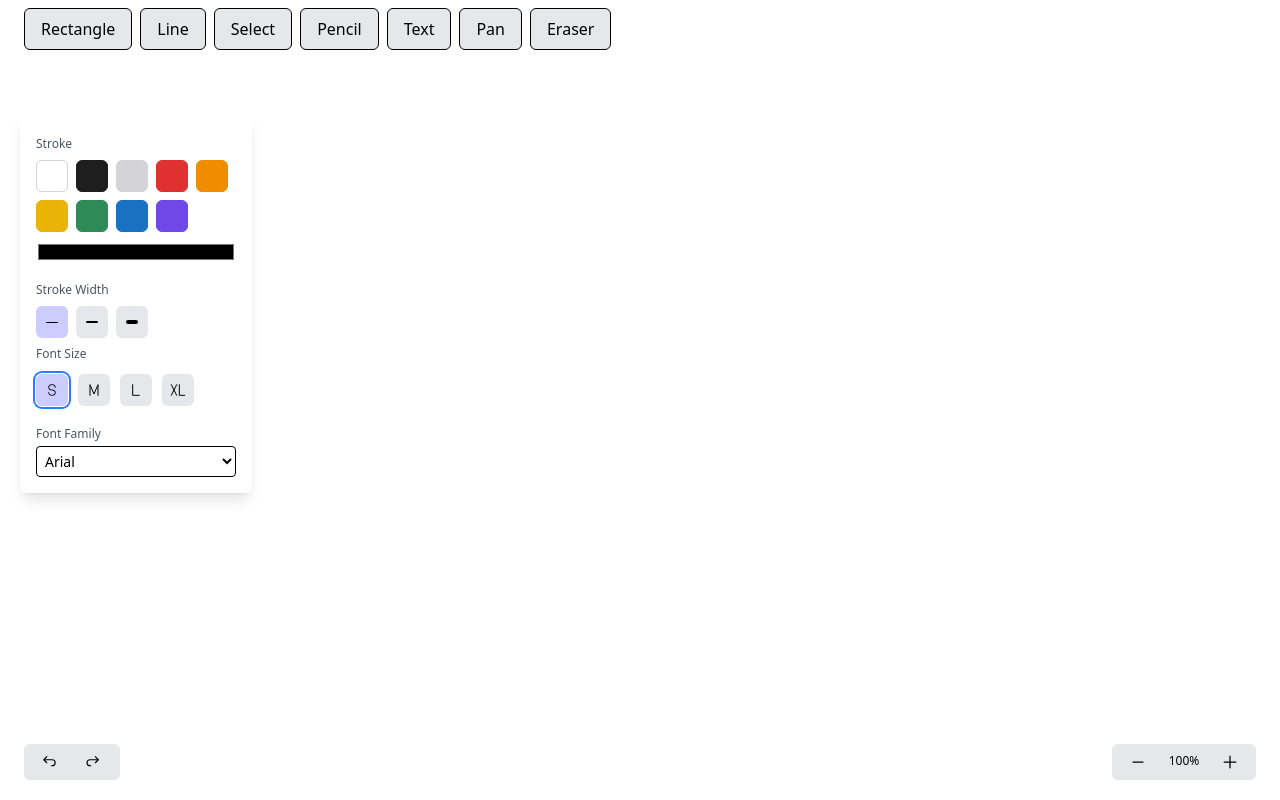
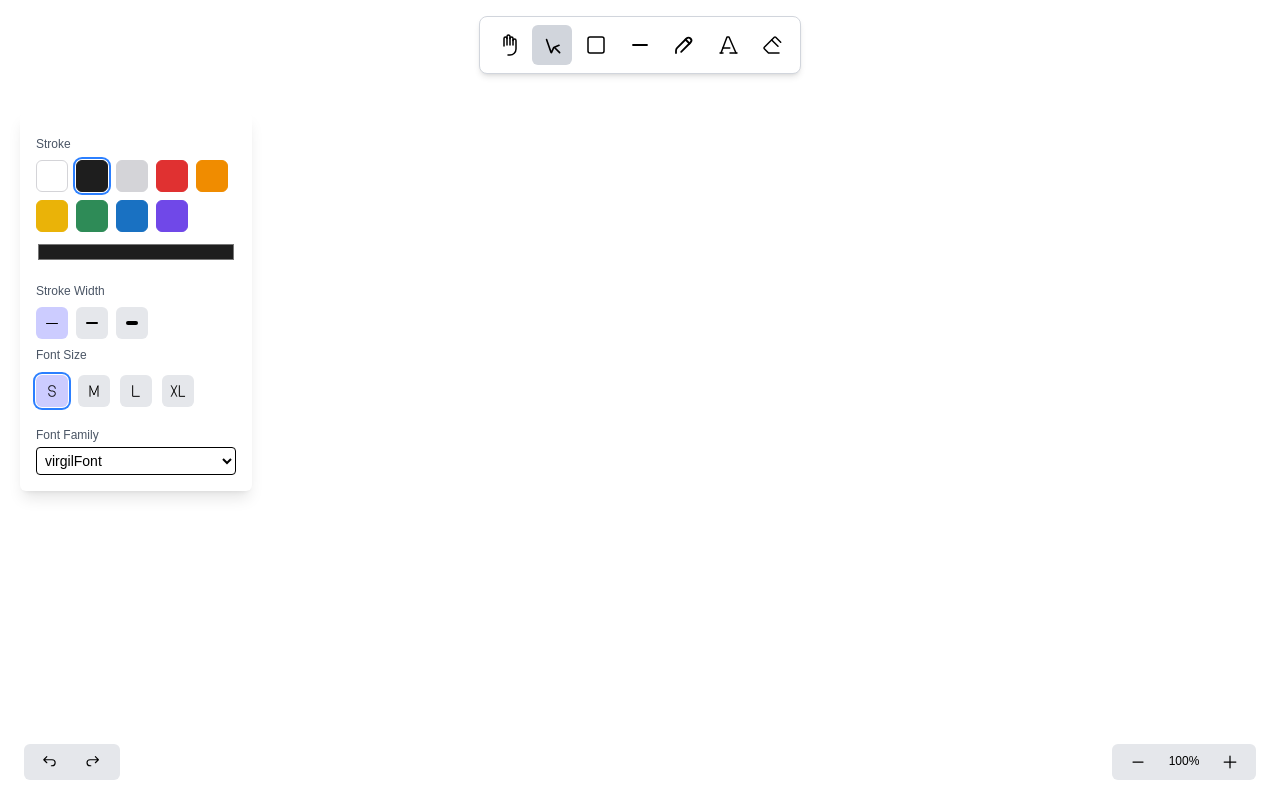
Before and after one commit to Cheapstar/Drawing-app, a Next.js app: page / in a window 1280 px wide. Built offline with nearby package versions, Linux system fonts and the light colour scheme; a web font is replaced by a local one.

Commit message:
added dpr for crispier images

```diff
--- a/app/layout.tsx
+++ b/app/layout.tsx
@@ -1,6 +1,7 @@
 import type { Metadata } from "next";
 import { Geist, Geist_Mono } from "next/font/google";
 import "./globals.css";
+import localFont from "next/font/local";
 
 const geistSans = Geist({
   variable: "--font-geist-sans",
@@ -12,6 +13,9 @@ const geistMono = Geist_Mono({
   subsets: ["latin"],
 });
 
+const virgilFont = localFont({
+  src: "/fonts/virgil.woff2",
+});
 export const metadata: Metadata = {
   title: "Create Next App",
   description: "Generated by create next app",
@@ -24,7 +28,9 @@ export default function RootLayout({
 }>) {
   return (
     <html lang="en">
-      <body className={`${geistSans.variable} ${geistMono.variable}`}>
+      <body
+        className={`${geistSans.variable} ${geistMono.variable} ${virgilFont.className}`}
+      >
         {children}
       </body>
     </html>
--- a/components/TextOptions.tsx
+++ b/components/TextOptions.tsx
@@ -12,6 +12,7 @@ export function TextOptions() {
     "Helvetica",
     "Comic Sans MS",
     "Impact",
+    "virgilFont",
   ];
 
   const [fontSize, setFontSize] = useAtom(fontSizeAtom);
--- a/components/ToolBar.tsx
+++ b/components/ToolBar.tsx
@@ -1,33 +1,181 @@
+"use client";
 import React from "react";
 import { TOOL } from "./WhiteBoard";
+import { toolAtom } from "@/store/store";
+import { useAtom } from "jotai";
 
 export function ToolBar({ selectTool }: { selectTool: (tool: TOOL) => void }) {
+  const [activeTool, setActiveTool] = useAtom(toolAtom);
+
   return (
-    <nav>
-      <ul className="flex gap-2">
-        {BOARD_TOOLS.map(({ value, label }, index) => (
-          <li key={index}>
+    <nav className=" bg-white shadow-md rounded-lg p-2 flex gap-1 border border-gray-300">
+      {BOARD_TOOLS.map(({ value, label, svg }) => (
         <button
+          key={value}
           onClick={() => {
+            setActiveTool(value as TOOL);
             selectTool(value as TOOL);
           }}
-              className="bg-gray-200 rounded-md px-4 py-2 border-1 hover:bg-gray-300"
+          className={`w-10 h-10 flex items-center justify-center rounded-md transition-colors ${
+            activeTool === value ? "bg-gray-300" : "hover:bg-gray-200"
+          }`}
+          title={label} // Tooltip on hover
         >
-              {label}
+          {svg}
         </button>
-          </li>
       ))}
-      </ul>
     </nav>
   );
 }
 
 const BOARD_TOOLS = [
-  { value: "rectangle", label: "Rectangle" },
-  { value: "line", label: "Line" },
-  { value: "select", label: "Select" },
-  { value: "pencil", label: "Pencil" },
-  { value: "text", label: "Text" },
-  { value: "pan", label: "Pan" },
-  { value: "eraser", label: "Eraser" },
+  {
+    value: "pan",
+    label: "Pan",
+    svg: (
+      <svg
+        viewBox="0 0 24 24"
+        className="w-6 h-6"
+        fill="none"
+        stroke="currentColor"
+        strokeWidth={1.5}
+        strokeLinecap="round"
+        strokeLinejoin="round"
+      >
+        <path d="M8 13v-7.5a1.5 1.5 0 0 1 3 0v6.5" />
+        <path d="M11 5.5v-2a1.5 1.5 0 1 1 3 0v8.5" />
+        <path d="M14 5.5a1.5 1.5 0 0 1 3 0v6.5" />
+        <path d="M17 7.5a1.5 1.5 0 0 1 3 0v8.5a6 6 0 0 1 -6 6h-2" />
+      </svg>
+    ),
+  },
+  {
+    value: "select",
+    label: "Select",
+    svg: (
+      <svg
+        viewBox="0 0 22 22"
+        className="w-6 h-6"
+        fill="none"
+        stroke="currentColor"
+        strokeWidth={1.5}
+        strokeLinecap="round"
+        strokeLinejoin="round"
+      >
+        <path d="M6 6l4.153 11.793a0.365 .365 0 0 0 .331 .207l2.184 -4.793l4.787 -1.994" />
+        <path d="M13.5 13.5l4.5 4.5" />
+      </svg>
+    ),
+  },
+  {
+    value: "rectangle",
+    label: "Rectangle",
+    svg: (
+      <svg
+        viewBox="0 0 24 24"
+        className="w-6 h-6"
+        fill="none"
+        stroke="currentColor"
+        strokeWidth={1.5}
+        strokeLinecap="round"
+        strokeLinejoin="round"
+      >
+        <rect
+          x={4}
+          y={4}
+          width={16}
+          height={16}
+          rx={2}
+        />
+      </svg>
+    ),
+  },
+  {
+    value: "line",
+    label: "Line",
+    svg: (
+      <svg
+        viewBox="0 0 20 20"
+        className="w-6 h-6"
+        fill="none"
+        stroke="currentColor"
+        strokeWidth={1.5}
+        strokeLinecap="round"
+        strokeLinejoin="round"
+      >
+        <path d="M4.167 10h11.666" />
+      </svg>
+    ),
+  },
+  {
+    value: "pencil",
+    label: "Pencil",
+    svg: (
+      <svg
+        viewBox="0 0 20 20"
+        className="w-6 h-6"
+        fill="none"
+        stroke="currentColor"
+        strokeWidth={1.5}
+        strokeLinecap="round"
+        strokeLinejoin="round"
+      >
+        <path d="m7.643 15.69 7.774-7.773a2.357 2.357 0 1 0-3.334-3.334L4.31 12.357a3.333 3.333 0 0 0-.977 2.357v1.953" />
+        <path d="m11.25 5.417 3.333 3.333" />
+      </svg>
+    ),
+  },
+  {
+    value: "text",
+    label: "Text",
+    svg: (
+      <svg
+        viewBox="0 0 24 24"
+        className="w-6 h-6"
+        fill="none"
+        stroke="currentColor"
+        strokeWidth={1.5}
+        strokeLinecap="round"
+        strokeLinejoin="round"
+      >
+        <line
+          x1={4}
+          y1={20}
+          x2={7}
+          y2={20}
+        />
+        <line
+          x1={14}
+          y1={20}
+          x2={21}
+          y2={20}
+        />
+        <line
+          x1={6.9}
+          y1={15}
+          x2={13.8}
+          y2={15}
+        />
+        <polyline points="5 20 11 4 13 4 20 20" />
+      </svg>
+    ),
+  },
+  {
+    value: "eraser",
+    label: "Eraser",
+    svg: (
+      <svg
+        viewBox="0 0 24 24"
+        className="w-6 h-6"
+        fill="none"
+        stroke="currentColor"
+        strokeWidth={1.5}
+        strokeLinecap="round"
+        strokeLinejoin="round"
+      >
+        <path d="M19 20h-10.5l-4.21 -4.3a1 1 0 0 1 0 -1.41l10 -10a1 1 0 0 1 1.41 0l5 5" />
+        <path d="M18 13.3l-6.3 -6.3" />
+      </svg>
+    ),
+  },
 ];
--- a/components/WhiteBoard.tsx
+++ b/components/WhiteBoard.tsx
@@ -19,6 +19,7 @@ import {
   fontFamilyAtom,
   fontSizeAtom,
   strokeWidthAtom,
+  toolAtom,
 } from "@/store/store";
 import { useAtom } from "jotai";
 import { Menu } from "./Menu";
@@ -144,8 +145,8 @@ const getElementAtPosition = (
       clientY,
       x1,
       y1,
-      x2,
-      y2,
+      x2 as number,
+      y2 as number,
       type,
       stroke
     );
@@ -347,7 +348,14 @@ const createElement = ({
   switch (type) {
     case "rectangle":
       return {
-        ...createRectangle(x1, y1, x2 - x1, y2 - y1, color, strokeWidth),
+        ...createRectangle(
+          x1 as number,
+          y1 as number,
+          (x2 as number) - (x1 as number),
+          (y2 as number) - (y1 as number),
+          color as string,
+          strokeWidth as number
+        ),
         type,
         id: crypto.randomUUID(),
         color,
@@ -357,7 +365,14 @@ const createElement = ({
       console.log("line Updating");
 
       return {
-        ...createLine(x1, y1, x2, y2, color, strokeWidth),
+        ...createLine(
+          x1 as number,
+          y1 as number,
+          x2 as number,
+          y2 as number,
+          color as string,
+          strokeWidth as number
+        ),
         type,
         id: crypto.randomUUID(),
         color,
@@ -374,7 +389,16 @@ const createElement = ({
         strokeWidth,
       };
     case "text":
-      return { x1, y1, x2, y2, text, type, id: crypto.randomUUID(), color };
+      return {
+        x1: x1 as number,
+        y1: y1 as number,
+        x2,
+        y2,
+        text,
+        type,
+        id: crypto.randomUUID(),
+        color,
+      };
     default:
       throw new Error(`Unsupported shape type: ${type}`);
   }
@@ -464,7 +488,7 @@ const drawElement = (
       break;
     case "pencil":
       ctx.save();
-      ctx.fillStyle = element.color;
+      ctx.fillStyle = element.color as string;
       if (element.opacity) {
         ctx.globalAlpha = element.opacity;
       }
@@ -474,6 +498,7 @@ const drawElement = (
     case "text":
       ctx.save();
       ctx.textBaseline = "top";
+      ctx.textRendering = "geometricPrecision";
       ctx.fillStyle = element.color as string;
       console.log("FontSize", element.fontSize);
       if (element.opacity) {
@@ -509,7 +534,7 @@ export function WhiteBoard() {
 
   const boardRef = useRef<HTMLCanvasElement>(null);
 
-  const [tool, setTool] = useState<TOOL>("select");
+  const [tool, setTool] = useAtom(toolAtom);
 
   const [action, setAction] = useState<Action>("none");
 
@@ -522,8 +547,8 @@ export function WhiteBoard() {
   const [scaleOffset, setScaleOffset] = useState<Point>({ x: 0, y: 0 });
 
   const textElementRef = useRef<HTMLTextAreaElement>(null);
-  const [fontSize, setFontSize] = useAtom(fontSizeAtom);
-  const [fontFamily, setFontFamily] = useAtom(fontFamilyAtom);
+  const [fontSize] = useAtom(fontSizeAtom);
+  const [fontFamily] = useAtom(fontFamilyAtom);
 
   const [color] = useAtom(colorAtom);
   const [strokeWidth] = useAtom(strokeWidthAtom);
@@ -542,14 +567,18 @@ export function WhiteBoard() {
       }, 0);
     }
   }, [action, textElementRef]);
-
   const resizeCanvas = useCallback(() => {
     if (!boardRef.current) return;
 
-    boardRef.current.width = window.innerWidth;
-    boardRef.current.height = window.innerHeight;
-    boardRef.current.style.width = window.innerWidth + "px";
-    boardRef.current.style.height = window.innerHeight + "px";
+    const dpr = window.devicePixelRatio || 1;
+
+    const width = window.innerWidth;
+    const height = window.innerHeight;
+
+    boardRef.current.width = width * dpr;
+    boardRef.current.height = height * dpr;
+    boardRef.current.style.width = width + "px";
+    boardRef.current.style.height = height + "px";
   }, []);
 
   useEffect(() => {
@@ -575,19 +604,24 @@ export function WhiteBoard() {
     const ctx = canvas?.getContext("2d");
     if (!canvas || !ctx) return;
 
+    const dpr = window.devicePixelRatio || 1;
     const rc = rough.canvas(canvas);
 
     ctx.clearRect(0, 0, canvas.width, canvas.height);
+    ctx.imageSmoothingEnabled = false;
 
-    const scaledWidth = canvas.width * scale;
-    const scaledHeight = canvas.height * scale;
+    const scaledWidth = (canvas.width * scale) / dpr;
+    const scaledHeight = (canvas.height * scale) / dpr;
 
-    const scaleOffsetX = (scaledWidth - canvas.width) / 2;
-    const scaleOffsetY = (scaledHeight - canvas.height) / 2;
+    const scaleOffsetX = (scaledWidth - canvas.width / dpr) / 2;
+    const scaleOffsetY = (scaledHeight - canvas.height / dpr) / 2;
 
     setScaleOffset({ x: scaleOffsetX, y: scaleOffsetY });
 
     ctx.save();
+
+    // Scale for high DPR displays first
+    ctx.scale(dpr, dpr);
 
     ctx.translate(
       panOffset.x * scale - scaleOffsetX,
@@ -599,10 +633,12 @@ export function WhiteBoard() {
     });
 
     if (selectedElement) {
-      const x1 = Math.min(selectedElement.x1, selectedElement.x2) - 5;
-      const y1 = Math.min(selectedElement.y1, selectedElement.y2) - 5;
-      const width = Math.abs(selectedElement.x2 - selectedElement.x1) + 10;
-      const height = Math.abs(selectedElement.y2 - selectedElement.y1) + 10;
+      const x1 = Math.min(selectedElement.x1, selectedElement.x2 as number) - 5;
+      const y1 = Math.min(selectedElement.y1, selectedElement.y2 as number) - 5;
+      const width =
+        Math.abs((selectedElement.x2 as number) - selectedElement.x1) + 10;
+      const height =
+        Math.abs((selectedElement.y2 as number) - selectedElement.y1) + 10;
 
       ctx.save();
       ctx.strokeStyle = "#6965db";
@@ -615,6 +651,7 @@ export function WhiteBoard() {
 
   useEffect(() => {
     resizeCanvas();
+
     window.addEventListener("resize", resizeCanvas);
 
     return () => window.removeEventListener("resize", resizeCanvas);
@@ -655,7 +692,7 @@ export function WhiteBoard() {
     const newElements = [...elements];
     newElements[index] = {
       ...updatedElement,
-      id,
+      id: id as string,
       fontSize: fontSize || 0,
       fontFamily: fontFamily || "",
       opacity,
@@ -764,8 +801,8 @@ export function WhiteBoard() {
           clientY,
           selectedElement.x1 - 5,
           selectedElement.y1 - 5,
-          selectedElement.x2 + 10,
-          selectedElement.y2 + 10
+          (selectedElement.x2 as number) + 10,
+          (selectedElement.y2 as number) + 10
         );
 
         if (!isInside) {
@@ -905,8 +942,8 @@ export function WhiteBoard() {
         fontSize: SelectedFontSize,
         fontFamily: SelectedFontFamily,
       } = selectedElement;
-      const width = x2 - x1;
-      const height = y2 - y1;
+      const width = (x2 as number) - x1;
+      const height = (y2 as number) - y1;
 
       // new positions and size
 
@@ -939,7 +976,7 @@ export function WhiteBoard() {
           stroke: newStrokes,
           color: currentColor,
           strokeWidth: SelectedStrokeWidth,
-        });
+        }) as Element;
 
         setSelectedElement({
           ...selectedElement,
@@ -1062,12 +1099,11 @@ export function WhiteBoard() {
         y2,
         type,
         selectedPosition,
-        offsetX,
-        offsetY,
+
         color: currentColor,
         stroke,
         strokeWidth: SelectedStrokeWidth,
-      } = selectedElement;
+      }: Element = selectedElement;
 
       if (!selectedPosition) return;
 
@@ -1079,8 +1115,8 @@ export function WhiteBoard() {
       console.log("Selected position", selectedPosition);
       let updatedStrokes = type === "pencil" ? [...(stroke as number[][])] : [];
 
-      const width = x2 - x1;
-      const height = y2 - y1;
+      const width = (x2 as number) - x1;
+      const height = (y2 as number) - y1;
 
       function scaleStroke(
         stroke: number[][],
@@ -1112,14 +1148,14 @@ export function WhiteBoard() {
           break;
 
         case "t":
-          scaleY = height !== 0 ? (y2 - clientY) / height : 1;
-          referenceY = y2;
+          scaleY = height !== 0 ? ((y2 as number) - clientY) / height : 1;
+          referenceY = y2 as number;
           newY1 = clientY;
           break;
 
         case "l":
-          scaleX = width !== 0 ? (x2 - clientX) / width : 1;
-          referenceX = x2;
+          scaleX = width !== 0 ? ((x2 as number) - clientX) / width : 1;
+          referenceX = x2 as number;
           newX1 = clientX;
           break;
 
@@ -1130,27 +1166,27 @@ export function WhiteBoard() {
           break;
         case "start":
         case "tl":
-          scaleX = width !== 0 ? (x2 - clientX) / width : 1;
-          scaleY = height !== 0 ? (y2 - clientY) / height : 1;
-          referenceX = x2;
-          referenceY = y2;
+          scaleX = width !== 0 ? ((x2 as number) - clientX) / width : 1;
+          scaleY = height !== 0 ? ((y2 as number) - clientY) / height : 1;
+          referenceX = x2 as number;
+          referenceY = y2 as number;
           newX1 = clientX;
           newY1 = clientY;
           break;
 
         case "tr":
           scaleX = width !== 0 ? (clientX - x1) / width : 1;
-          scaleY = height !== 0 ? (y2 - clientY) / height : 1;
+          scaleY = height !== 0 ? ((y2 as number) - clientY) / height : 1;
           referenceX = x1;
-          referenceY = y2;
+          referenceY = y2 as number;
           newX2 = clientX;
           newY1 = clientY;
           break;
 
         case "bl":
-          scaleX = width !== 0 ? (x2 - clientX) / width : 1;
+          scaleX = width !== 0 ? ((x2 as number) - clientX) / width : 1;
           scaleY = height !== 0 ? (clientY - y1) / height : 1;
-          referenceX = x2;
+          referenceX = x2 as number;
           referenceY = y1;
           newX1 = clientX;
           newY2 = clientY;
@@ -1264,8 +1300,8 @@ export function WhiteBoard() {
           type,
           x1,
           y1,
-          x2,
-          y2
+          x2 as number,
+          y2 as number
         );
 
         updateElement(lastIndex, {
@@ -1285,19 +1321,23 @@ export function WhiteBoard() {
 
   const handleBlur = () => {
     const ctx = boardRef.current?.getContext("2d");
+    if (selectedElement && ctx) {
       ctx?.save();
       ctx.font = `${fontSize}px ${fontFamily}`;
-    const text = ctx?.measureText(textElementRef.current?.value as string);
+      const text = ctx?.measureText(
+        textElementRef.current?.value as string
+      ) as TextMetrics;
       const height = fontSize;
       const updatedSelectedElement = {
         ...selectedElement,
         text: textElementRef.current?.value,
-      x2: selectedElement.x1 + text?.width,
+        x2: (selectedElement.x1 + text.width) as number,
         y2: selectedElement.y1 + height,
       };
       console.log("SelectedElement", updatedSelectedElement);
 
       setElements([...elements, updatedSelectedElement]);
+    }
     ctx?.restore();
     setSelectedElement(null);
     setTool("select");
@@ -1319,9 +1359,12 @@ export function WhiteBoard() {
   };
 
   return (
-    <div onPointerUp={handlePointerUp}>
     <div
-        className="fixed top-2 left-6"
+      onPointerUp={handlePointerUp}
+      className="relative z-0"
+    >
+      <div
+        className="fixed top-4 left-1/2 -translate-x-1/2"
         style={{
           cursor: action === "drawing" ? "not-allowed" : "default",
           pointerEvents: action === "drawing" ? "none" : "auto",
@@ -1369,11 +1412,19 @@ export function WhiteBoard() {
           ref={textElementRef}
           className="fixed focus:outline-none resize-none"
           style={{
-            top: selectedElement?.y1 + panOffset.y - 10,
-            left: selectedElement?.x1 + panOffset.x,
+            top:
+              (selectedElement?.y1 as number) * scale +
+              panOffset.y * scale -
+              scaleOffset.y -
+              10 * scale,
+            left:
+              (selectedElement?.x1 as number) * scale +
+              panOffset.x * scale -
+              scaleOffset.x,
             fontFamily: fontFamily,
             color: color,
-            fontSize: fontSize,
+            fontSize: fontSize * scale,
+            transformOrigin: "top left",
           }}
           onFocus={() => console.log("Textarea focused")}
         ></textarea>
@@ -1382,7 +1433,7 @@ export function WhiteBoard() {
         ref={boardRef}
         onPointerDown={handlePointerDown}
         onPointerMove={handlePointerMove}
-        className="bg-white"
+        className="bg-white -z-10"
         style={{ cursor: getCursorForTool() }}
       ></canvas>
     </div>
--- a/store/store.ts
+++ b/store/store.ts
@@ -1,7 +1,9 @@
+import { TOOL } from "@/components/WhiteBoard";
 import { atom } from "jotai";
 
-export const colorAtom = atom<string>("red");
+export const colorAtom = atom<string>("#1e1e1e");
 
 export const strokeWidthAtom = atom<number>(16);
 export const fontSizeAtom = atom<number>(32);
-export const fontFamilyAtom = atom<string>("Arial");
+export const fontFamilyAtom = atom<string>("virgilFont");
+export const toolAtom = atom<TOOL>("select");
```
Also changed, not shown: app/fonts/virgil.woff2 (added). Lines whose indentation alone changed are shown as unchanged.
